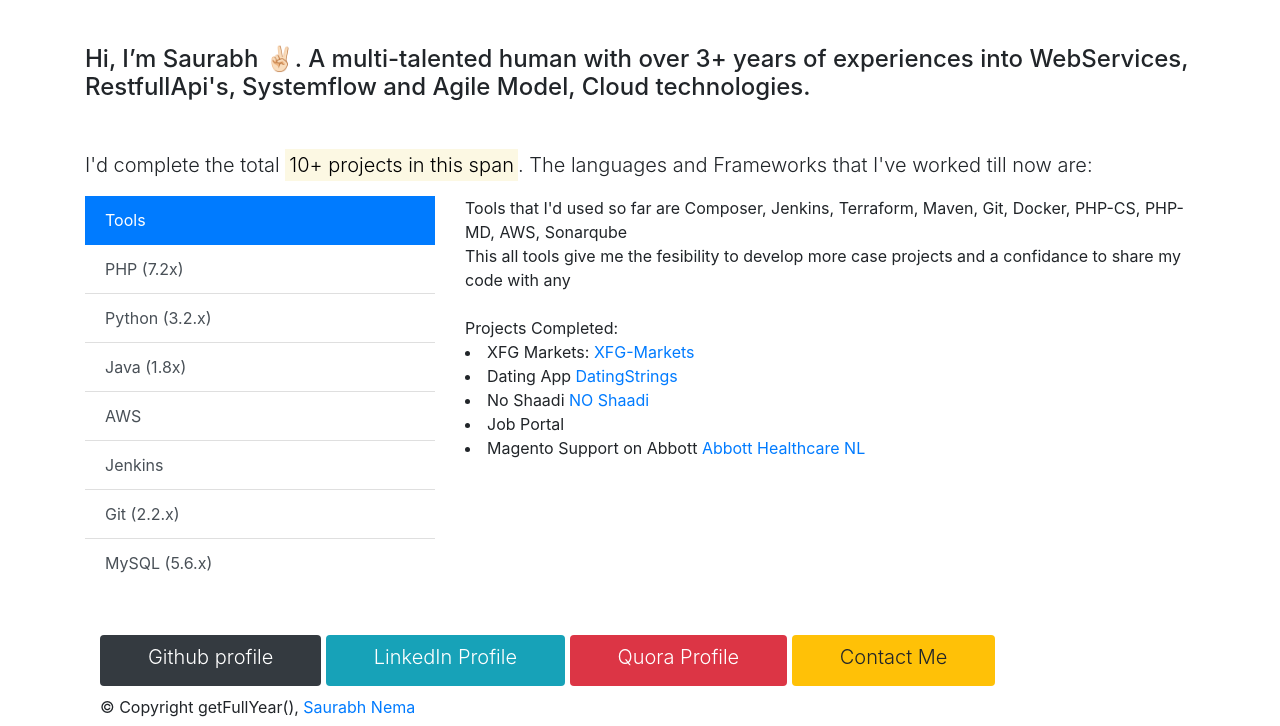
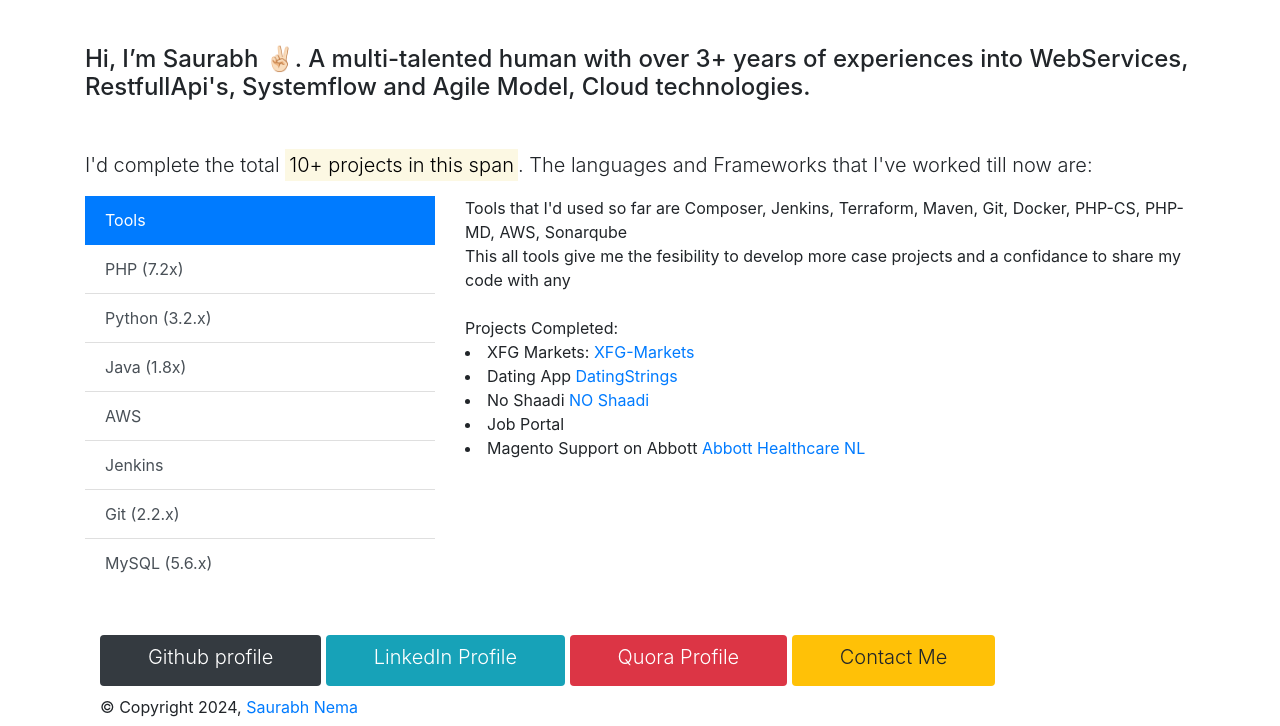
Before and after one commit to saurabhnema27/saurabhnema27.github.io, a plain HTML site: page index.html in a window 1280 px wide. Shown: the part 415-1141 px from the top of the page. Drawn offline with nearby package versions, Linux system fonts and the light colour scheme.

Commit message:
Update index.html

```diff
--- a/index.html
+++ b/index.html
@@ -118,7 +118,7 @@
           </div>
 
           <div class="container float-right">
-            <p class="lead h5"><small> &copy; Copyright getFullYear(), <a href="http://www.linkedin.com/in/saurabhnema27" target="_blank">Saurabh Nema</a></small></p>
+            <p class="lead h5"><small> &copy; Copyright <span id="year"></span>, <a href="http://www.linkedin.com/in/saurabhnema27" target="_blank">Saurabh Nema</a></small></p>
           </div>
     </div>
 </body>
```
